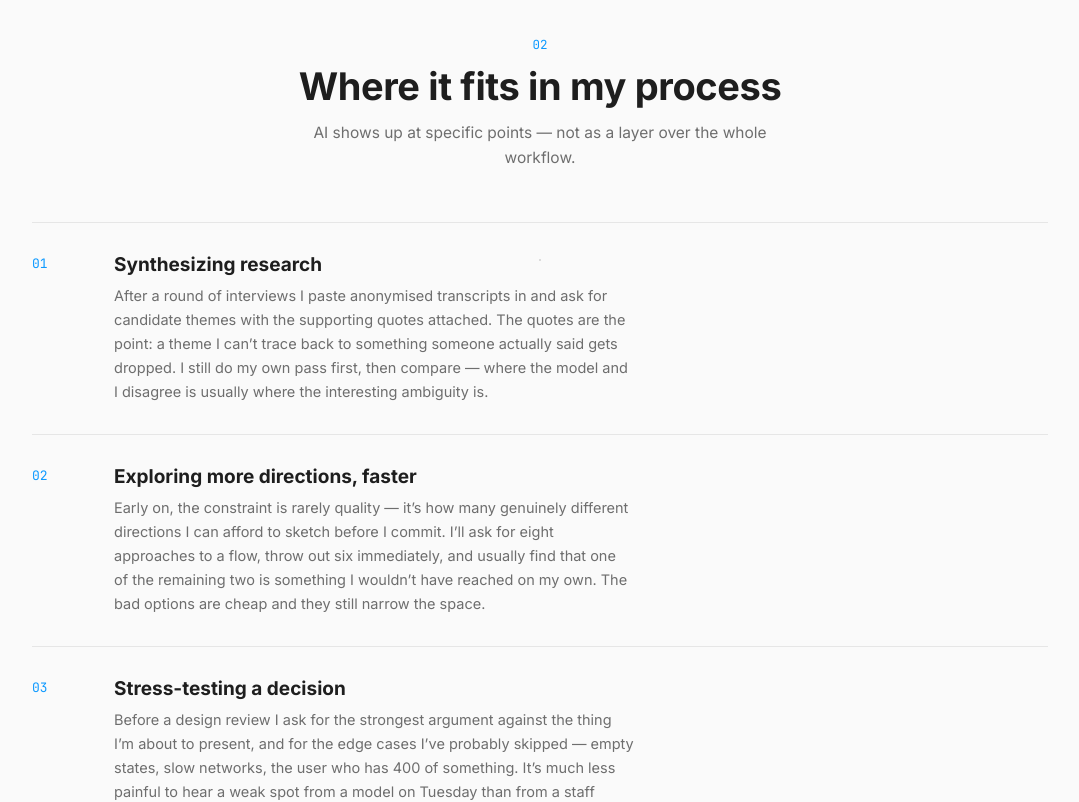
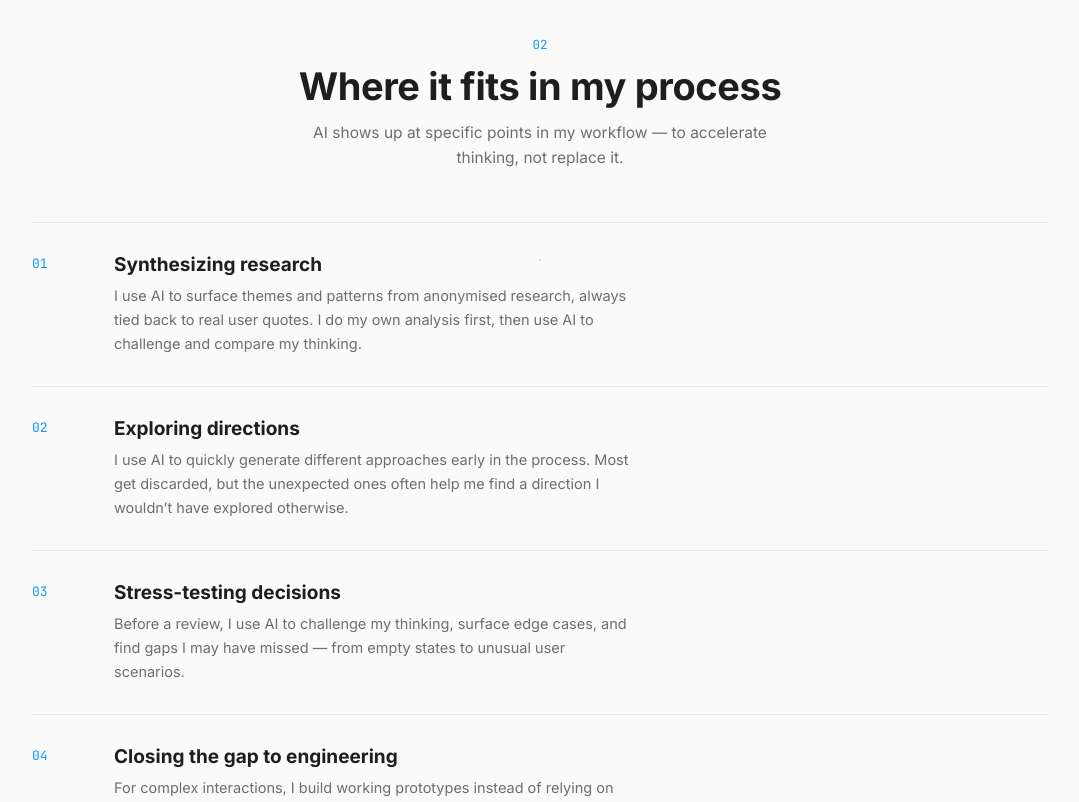
Before and after one commit to leesoosun/Figma_Style_Portfolio, a React (Vite) app: page /ai in a window 1280 px wide. Shown: the part 940-1742 px from the top of the page, without its empty margins (100-1179 px from the left). Built offline with nearby package versions, Linux system fonts and the light colour scheme.

Commit message:
Rewrite the "Where it fits in my process" content

```diff
--- a/src/data.js
+++ b/src/data.js
@@ -327,19 +327,19 @@ export const aiStack = [
 export const aiFlow = [
   {
     title: 'Synthesizing research',
-    body: 'After a round of interviews I paste anonymised transcripts in and ask for candidate themes with the supporting quotes attached. The quotes are the point: a theme I can’t trace back to something someone actually said gets dropped. I still do my own pass first, then compare — where the model and I disagree is usually where the interesting ambiguity is.',
+    body: 'I use AI to surface themes and patterns from anonymised research, always tied back to real user quotes. I do my own analysis first, then use AI to challenge and compare my thinking.',
   },
   {
-    title: 'Exploring more directions, faster',
-    body: 'Early on, the constraint is rarely quality — it’s how many genuinely different directions I can afford to sketch before I commit. I’ll ask for eight approaches to a flow, throw out six immediately, and usually find that one of the remaining two is something I wouldn’t have reached on my own. The bad options are cheap and they still narrow the space.',
+    title: 'Exploring directions',
+    body: 'I use AI to quickly generate different approaches early in the process. Most get discarded, but the unexpected ones often help me find a direction I wouldn’t have explored otherwise.',
   },
   {
-    title: 'Stress-testing a decision',
-    body: 'Before a design review I ask for the strongest argument against the thing I’m about to present, and for the edge cases I’ve probably skipped — empty states, slow networks, the user who has 400 of something. It’s much less painful to hear a weak spot from a model on Tuesday than from a staff engineer on Wednesday.',
+    title: 'Stress-testing decisions',
+    body: 'Before a review, I use AI to challenge my thinking, surface edge cases, and find gaps I may have missed — from empty states to unusual user scenarios.',
   },
   {
     title: 'Closing the gap to engineering',
-    body: 'For anything with real interaction behaviour — drag ordering, optimistic updates, a multi-step form that can fail halfway — I build a working prototype instead of annotating a static frame. Engineers can open it, break it, and tell me what I got wrong about the states, which is a much faster conversation than a spec document.',
+    body: 'For complex interactions, I build working prototypes instead of relying on static specs. Engineers can test, break, and respond to something tangible — making collaboration faster and clearer.',
   },
 ]
 
--- a/src/pages/AI.js
+++ b/src/pages/AI.js
@@ -34,7 +34,7 @@ export default function AI() {
 
       <section className="wrap">
         <SectionHead num="02" title="Where it fits in my process">
-          AI shows up at specific points — not as a layer over the whole workflow.
+          AI shows up at specific points in my workflow — to accelerate thinking, not replace it.
         </SectionHead>
         <div className="flow">
           {aiFlow.map((f, i) => (
```
